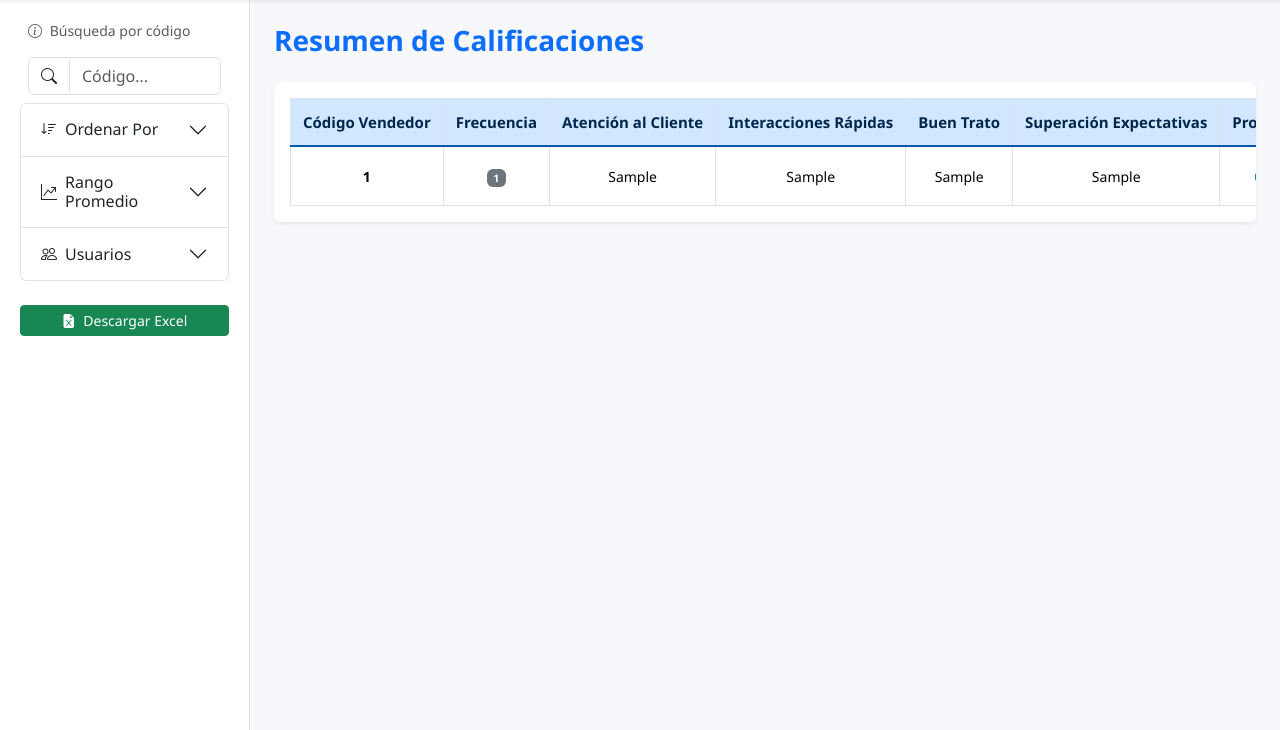
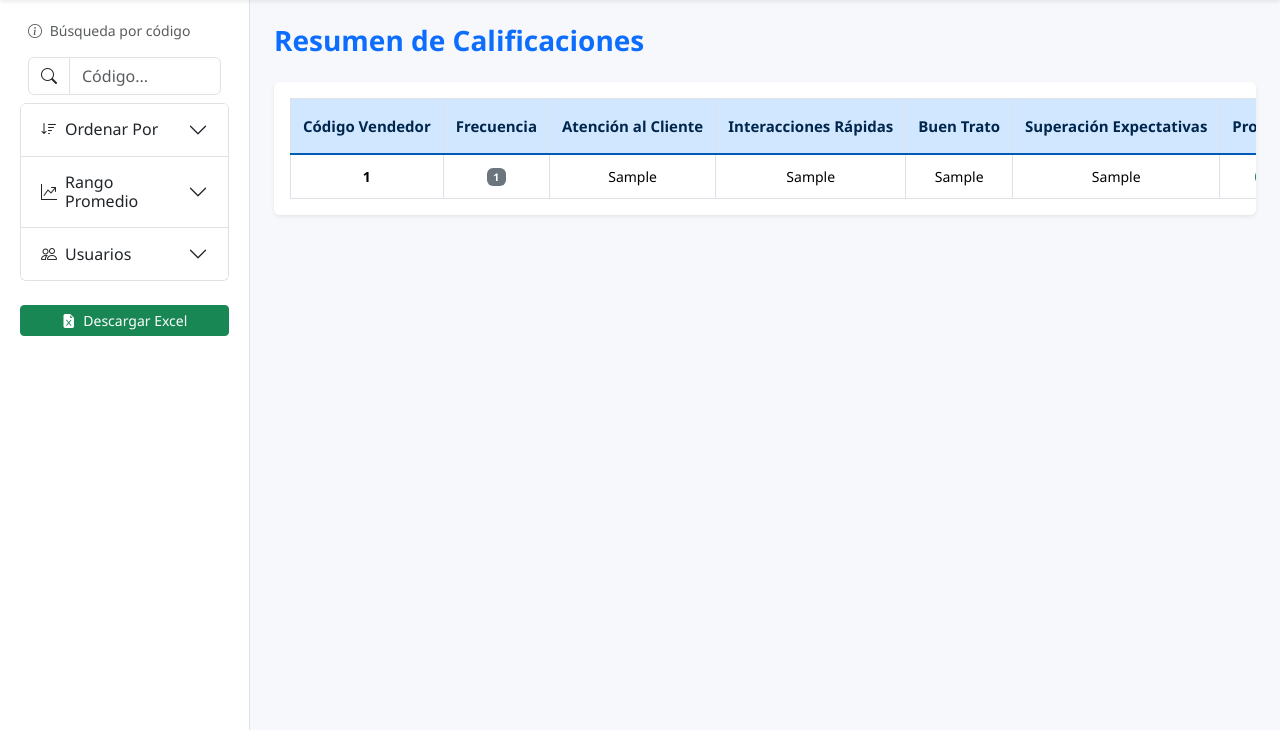
Before and after one commit to Xanty10RR/Atencion-Cliente, a PHP site: page /PanelSuperadministrador.php in a window 1280 px wide. Shown: the part 70-800 px from the top of the page. Run offline with PHP 8.4, Linux system fonts and the light colour scheme; the visitor is signed in with stand-in values (Sample User, id 1); tables that the repository leaves empty or names only in its code hold one stand-in row (values such as "Sample post").

Commit message:
fix: improve table padding and spacing for better readability

```diff
--- a/PanelSuperadministrador.php
+++ b/PanelSuperadministrador.php
@@ -118,7 +118,7 @@ try {
         .table thead th {
             font-size: 15px;
             font-weight: bold;
-            padding: 12px;
+            padding: 16px 12px;
             background-color: #d0e7ff;
             color: #00264d;
             text-align: center;
@@ -132,14 +132,20 @@ try {
             vertical-align: middle;
             font-size: 14px;
             border: 1px solid #dee2e6;
+            padding: 10px 12px;
+            /* Espaciado más cómodo y limpio */
+        }
+
+        .table.table-bordered tbody td {
+            padding: 4px 8px;
+            line-height: 1.25;
         }
 
         td.comentarios {
             width: 230px;
             max-width: 230px;
             white-space: normal !important;
-            word-wrap: break-word;
-            word-break: break-word;
+            overflow-wrap: break-word;
             text-align: left;
             vertical-align: top;
             font-size: 13px;
@@ -174,8 +180,8 @@ try {
             <!-- Buscador por código -->
             <form method="GET" class="px-2 pb-2">
                 <small class="text-muted d-block mb-3 text-align-end">
-                <i class="bi bi-info-circle me-1"></i> Búsqueda por código
-            </small>
+                    <i class="bi bi-info-circle me-1"></i> Búsqueda por código
+                </small>
                 <div class="input-group">
                     <span class="input-group-text bg-white"><i class="bi bi-search"></i></span>
                     <input type="text" class="form-control" name="id_vendedor" placeholder="Código..." value="<?= htmlspecialchars($codigoCliente) ?>">
```
